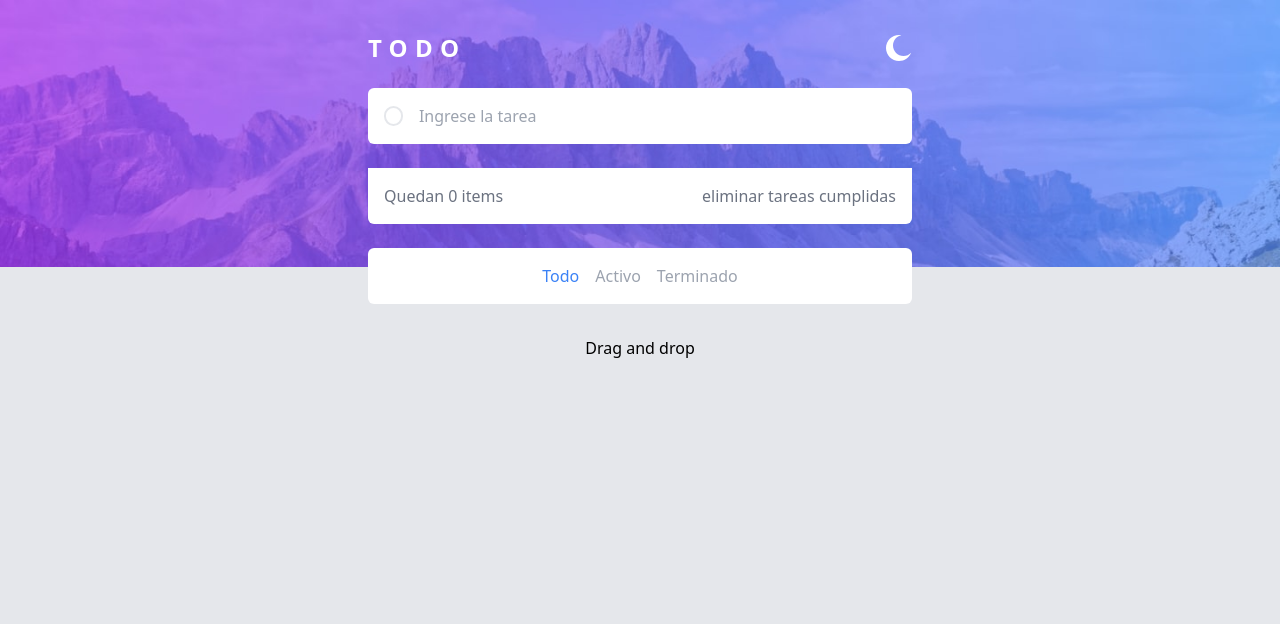
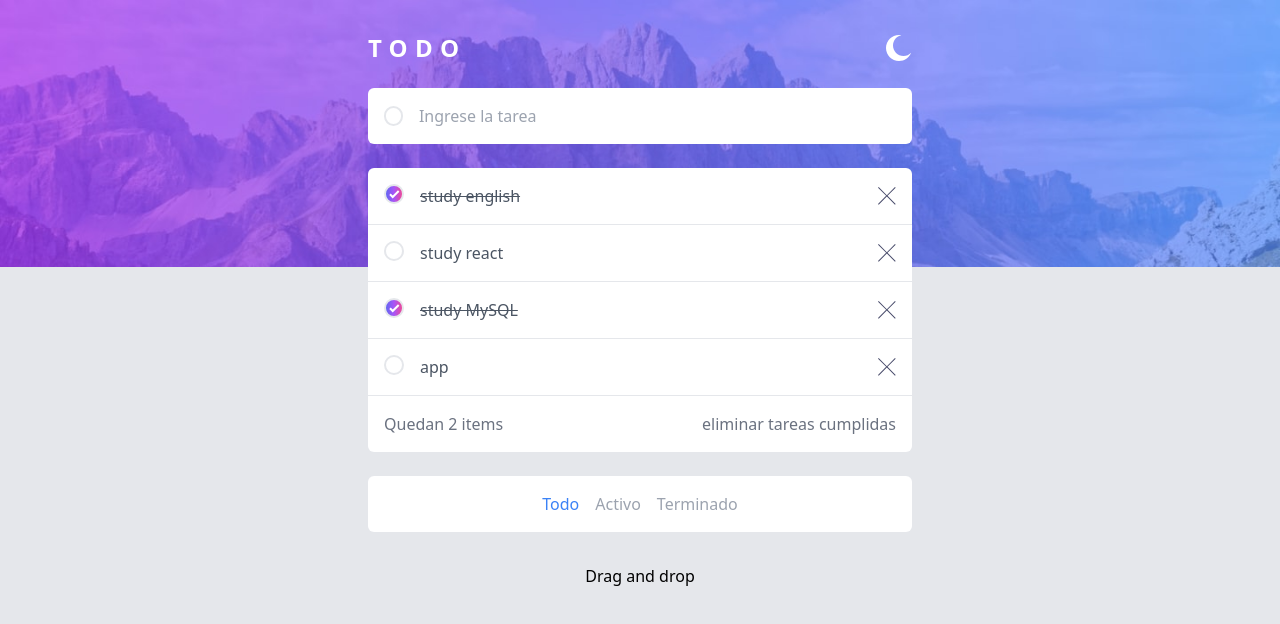
Before and after one commit to adrianamariaruiz/Todo-app, a React (Vite) app: page / in a window 1280 px wide. Shown: the top 624 px of the page. Built offline with nearby package versions, Linux system fonts and the light colour scheme.

Commit message:
con drag and drop terminado

```diff
--- a/package.json
+++ b/package.json
@@ -9,6 +9,7 @@
     "preview": "vite preview"
   },
   "dependencies": {
+    "@hello-pangea/dnd": "^16.2.0",
     "react": "^18.2.0",
     "react-dom": "^18.2.0"
   },
--- a/src/App.jsx
+++ b/src/App.jsx
@@ -1,4 +1,4 @@
-
+import { DragDropContext } from "@hello-pangea/dnd";
 import { useEffect, useState } from 'react'
 import Footer from './components/Footer'
 import Header from './components/Header'
@@ -6,14 +6,20 @@ import TodoCreate from './components/TodoCreate'
 import TodoFilter from './components/TodoFilter'
 import TodoList from './components/TodoList'
 
-// const initialState = [
-//   {id: 1, title: 'study english', completed: true},
-//   {id: 2, title: 'study react', completed: false},
-//   {id: 3, title: 'study MySQL', completed: true},
-//   {id: 4, title: 'app', completed: false},
-// ]
+const initialState = JSON.parse(localStorage.getItem("todo")) || [
+  {id: 1, title: 'study english', completed: true},
+  {id: 2, title: 'study react', completed: false},
+  {id: 3, title: 'study MySQL', completed: true},
+  {id: 4, title: 'app', completed: false}
+];
 
-const initialState = JSON.parse(localStorage.getItem("todo")) || [];
+const reorder = (list, startIndex, endIndex) => {
+  const result = [...list];
+  const [removed] = result.splice(startIndex, 1);
+  result.splice(endIndex, 0, removed);
+
+  return result;
+};
 
 const App = () => {
 
@@ -62,6 +68,19 @@ const App = () => {
 
   const changeFilterButton = (option) => setOption(option)
 
+  const handleDragEnd = (result) => {
+    const { destination, source } = result;
+        if (!destination) return;
+        if (
+            source.index === destination.index &&
+            source.droppableId === destination.droppableId
+        )
+            return;
+
+        setTodo((prevTasks) =>
+            reorder(prevTasks, source.index, destination.index)
+        );
+  }
 
   return (
     <div className='min-h-screen bg-gray-200 bg-[url("./assets/images/bg-mobile-light.jpg")] bg-no-repeat bg-contain dark:bg-gray-900 dark:bg-[url("./assets/images/bg-mobile-dark.jpg")] transition-all duration-1000 md:bg-[url("./assets/images/bg-desktop-light.jpg")] md:dark:bg-[url("./assets/images/bg-desktop-dark.jpg")]'>
@@ -72,6 +91,7 @@ const App = () => {
         <TodoCreate createTodo={createTodo}/>
 
         {/* TodoList  (TodoItem) TodoUpdate & TodoDelete*/}
+       <DragDropContext onDragEnd={handleDragEnd}>
           <TodoList
             todo={filterTodo()}
             deleteTodo={deleteTodo}
@@ -79,6 +99,7 @@ const App = () => {
             todoItems={todoItems}
             clearCompleted={clearCompleted}
           />
+        </DragDropContext>
 
         <TodoFilter changeFilterButton={changeFilterButton} option={option}/>
       </main>
--- a/src/components/TodoList.jsx
+++ b/src/components/TodoList.jsx
@@ -1,22 +1,35 @@
+import { Droppable, Draggable } from "@hello-pangea/dnd";
 import CrossIcon from "./CrossIcon"
 import IconCheck from "./IconCheck"
 
-const TodoList = ({todo, deleteTodo, updateTodo, todoItems, clearCompleted}) => {
+const TodoList = ({ todo, deleteTodo, updateTodo, todoItems, clearCompleted }) => {
 
 
     return (
         <>
-        <div className='bg-white rounded-t-md mt-6 overflow-hidden dark:bg-gray-800 transition-all duration-1000'>
-
+            <Droppable droppableId="todo">
                 {
-            todo.map(item => (
-                <article key={item.id} className='flex gap-4 p-4 border-b dark:bg-gray-800 transition-all duration-1000'>
+                    (droppableProvided) => (
+                        <div
+                            ref={droppableProvided.innerRef}
+                            {...droppableProvided.droppableProps}
+                            className='bg-white rounded-t-md mt-6 overflow-hidden dark:bg-gray-800 transition-all duration-1000'>
+                            {
+                                todo.map((item, index) => (
+                                    <Draggable key={item.id} index={index} draggableId={`${item.id}`}>
+                                        {
+                                            (draggableProvided) => (
+                                                <article
+                                                    ref={draggableProvided.innerRef}
+                                                    {...draggableProvided.draggableProps}
+                                                    {...draggableProvided.dragHandleProps}
+                                                    className='flex gap-4 p-4 border-b dark:bg-gray-800'>
                                                     {
                                                         item.completed
                                                             ? (<button className='h-5 w-5 rounded-full border-2 flex-none bg-gradient-to-r from-indigo-500 via-purple-500 to-pink-500 flex justify-center items-center'
                                                                 onClick={() => updateTodo(item.id)}
                                                             >
-                                <IconCheck/>
+                                                                <IconCheck />
                                                             </button>
                                                             ) : (
                                                                 <button className='inline-block h-5 w-5 rounded-full border-2 flex-none'
@@ -30,13 +43,22 @@ const TodoList = ({todo, deleteTodo, updateTodo, todoItems, clearCompleted}) =>
                                                         className='flex-none'
                                                         onClick={() => deleteTodo(item.id)}
                                                     >
-                        <CrossIcon/>
+                                                        <CrossIcon />
                                                     </button>
                                                 </article>
+                                            )
+                                        }
+
+                                    </Draggable>
                                 ))
                             }
+                            {droppableProvided.placeholder}
+                        </div>
+                    )
+                }
 
-        </div>
+
+            </Droppable>
 
             <section className='flex p-4 text-gray-500 justify-between bg-white rounded-b-md dark:bg-gray-800 dark:text-gray-300 transition-all duration-1000'>
                 <span>Quedan {todoItems} items</span>
```
Also changed, not shown: 2 other files (tests, documents, lock files or other folders). Lines whose indentation alone changed are shown as unchanged.
